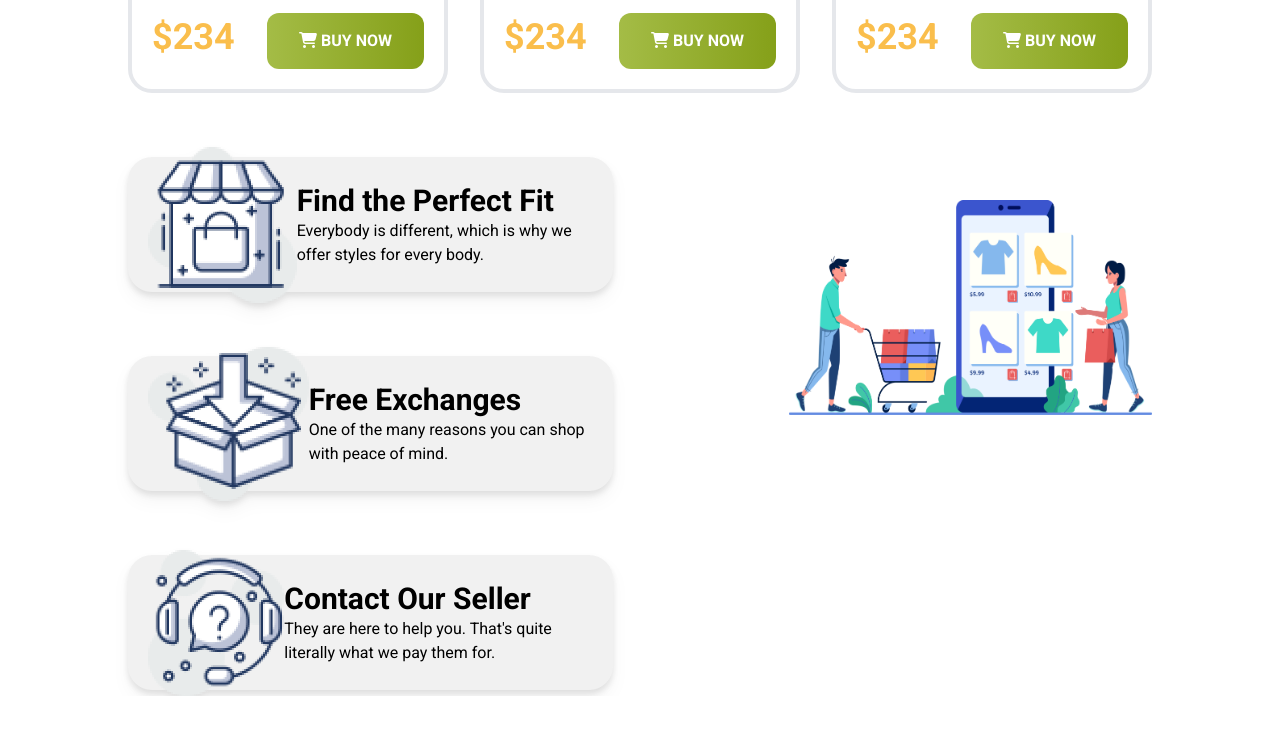
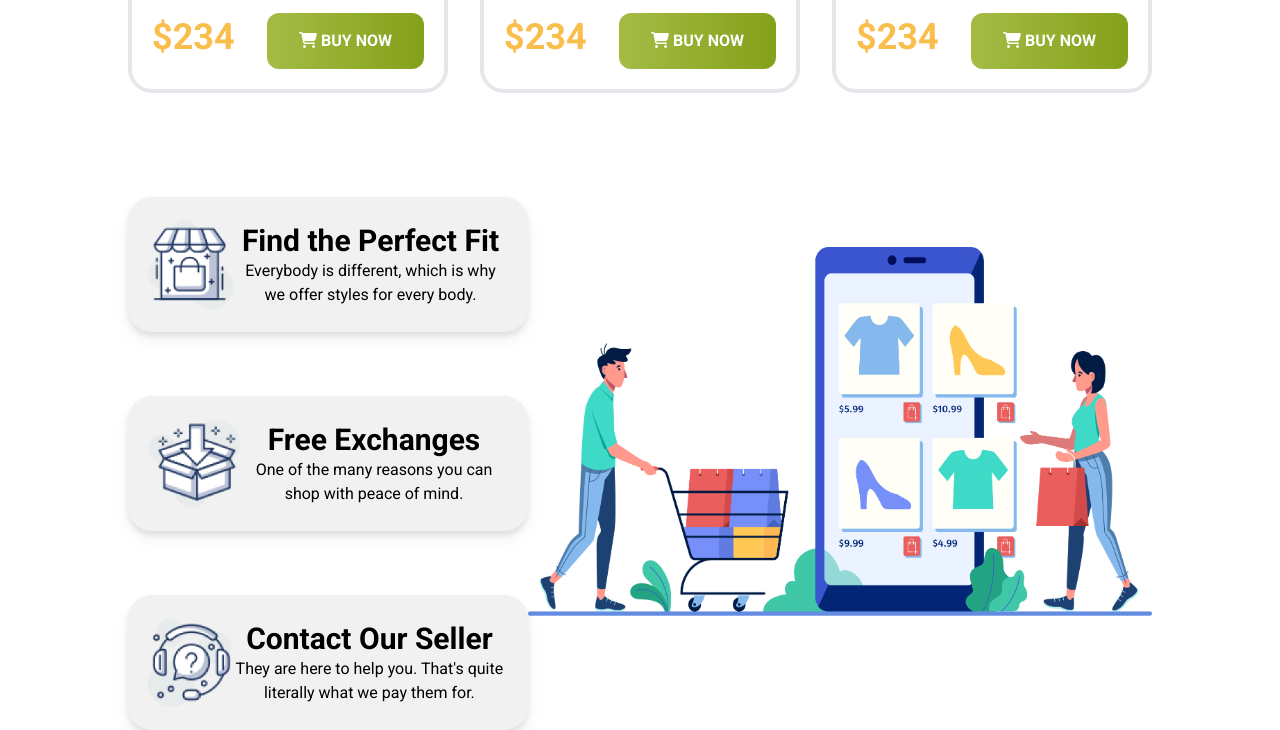
Before and after one commit to shakhawat2323/penguin-fashion-Tailwindcss, a plain HTML site: page index.html in a window 1280 px wide. Shown: the part 1662-2392 px from the top of the page. Before the commit the page ends 2358 px from the top, so only its background shows below. Drawn offline with nearby package versions, Linux system fonts and the light colour scheme.

Commit message:
problem done-01

```diff
--- a/index.html
+++ b/index.html
@@ -175,11 +175,11 @@
 
     </main>
     <footer>
-        <section class=" md:flex md:items-center md:justify-center max-w-5xl mx-auto gap-44">
+        <section class=" mt-10  flex md:items-center md:justify-center max-w-5xl mx-auto  flex-col-reverse md:flex-row">
             <div >
-                <div class="  flex p-5 items-center   justify-between rounded-3xl drop-shadow-lg bg-[#f1f1f1fa] mt-16 w-[485px] h-[135px]">
+                <div class="  flex  flex-col text-center  md:flex-row p-5 items-center   justify-between rounded-3xl drop-shadow-lg bg-[#f1f1f1fa] mt-16 md:w-[400px] md:h-[135px]">
                     <div class="">
-                        <img class="h-82" src="icons/house.png" alt="">
+                        <img class="w-36" src="icons/house.png" alt="">
 
                     </div>
                     <div>
@@ -190,9 +190,9 @@
                     </div>
 
                 </div>
-                <div class="flex p-5 items-center justify-between rounded-3xl drop-shadow-lg bg-[#f1f1f1fa] mt-16 w-[485px] h-[135px]">
+                <div class="flex flex-col text-center md:flex-row  p-5 items-center justify-between rounded-3xl drop-shadow-lg bg-[#f1f1f1fa] mt-16 md:w-[400px] md:h-[135px]">
                     <div>
-                        <img class="h-82" src="icons/box.png" alt="">
+                        <img class="w-36" src="icons/box.png" alt="">
                     </div>
                     <div>
                         <h3 class="text-3xl font-bold">Free Exchanges</h3>
@@ -201,9 +201,9 @@
                     </div>
 
                 </div>
-                <div class="flex p-5 items-center justify-between rounded-3xl drop-shadow-lg bg-[#f1f1f1fa] mt-16 w-[485px] h-[135px]">
+                <div class="flex flex-col text-center md:flex-row  p-5 items-center justify-between rounded-3xl drop-shadow-lg bg-[#f1f1f1fa] mt-16 md:w-[400px] md:h-[135px]">
                     <div>
-                        <img class="h-82" src="icons/question.png" alt="">
+                        <img class="w-36" src="icons/question.png" alt="">
                     </div>
                     <div>
                         <h3 class="text-3xl font-bold">Contact Our Seller</h3>
@@ -213,8 +213,8 @@
 
                 </div>
             </div>
-            <div class="h-96 w-96">
-                <img class="" src="images/shopping.png" alt="">
+            <div>
+                <img class=" w-full" src="images/shopping.png" alt="">
 
             </div>
         </section>
```
Also changed, not shown: 1 other file.
